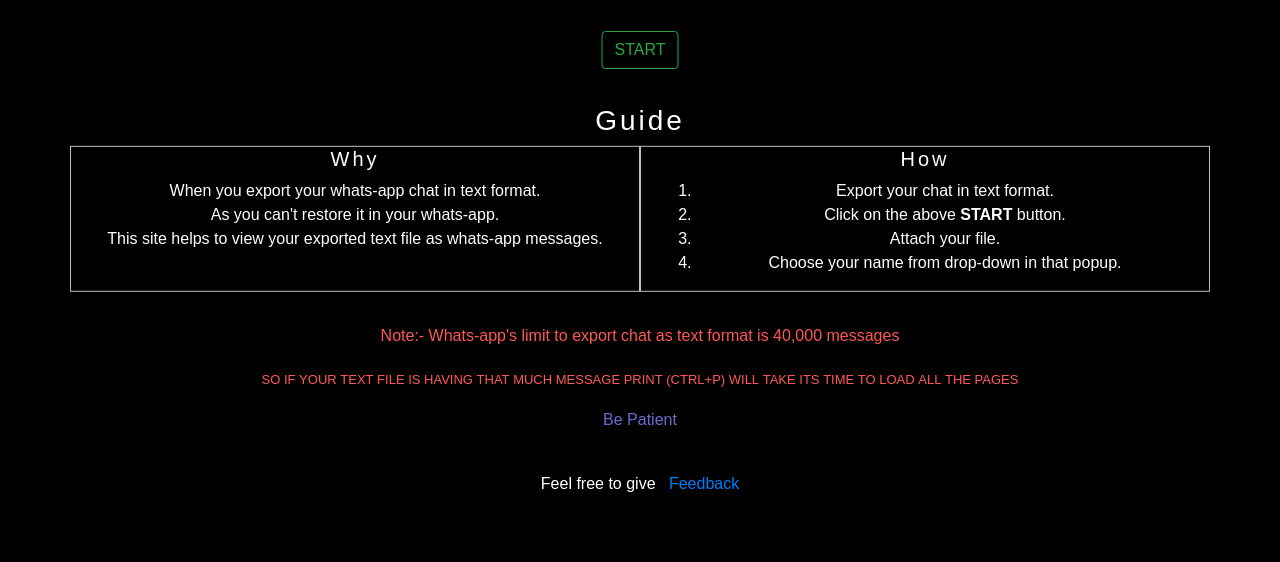
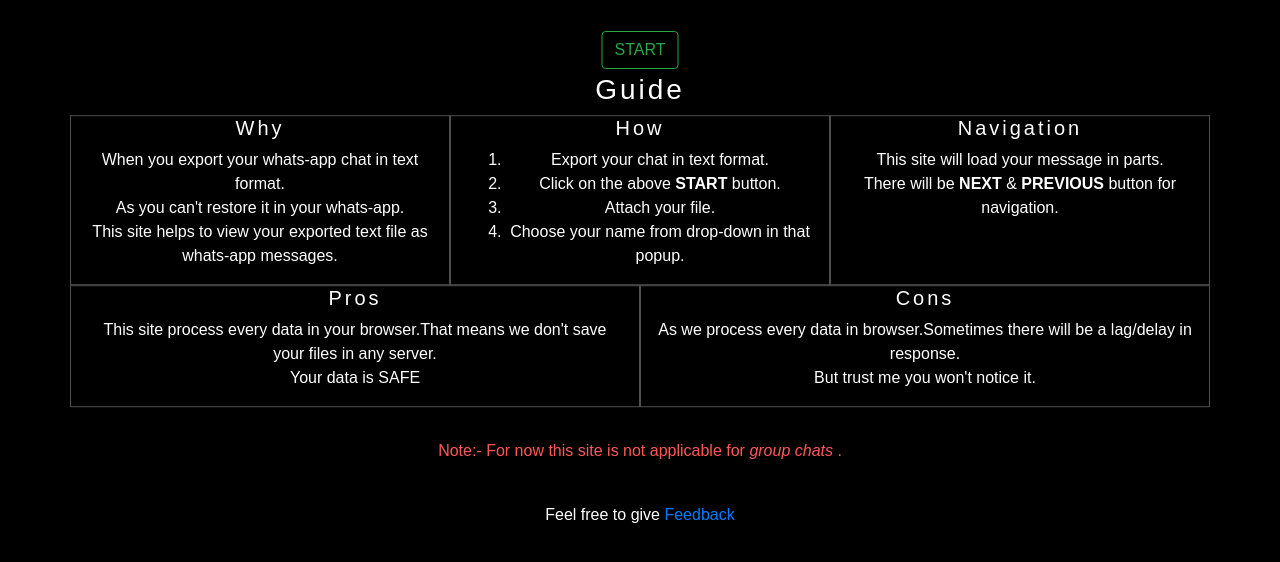
Before and after one commit to harpreetsingh19/whatsapp_chat_viewer, a Vue app: page / in a window 1280 px wide. Shown: the top 562 px of the page. Built offline with nearby package versions, Linux system fonts and the light colour scheme.

Commit message:
guidelines changes

```diff
--- a/src/assets/css/main_css.css
+++ b/src/assets/css/main_css.css
@@ -61,7 +61,7 @@ ul li {
     letter-spacing: 3px;
 }
 .col {
-    border: 1px solid rgb(192, 192, 192);
+    border: 1px solid rgb(79, 79, 79);
     color: white;
 }
 
--- a/src/components/guide.vue
+++ b/src/components/guide.vue
@@ -24,30 +24,44 @@
           <li>Choose your name from drop-down in that popup.</li>
         </ol>
       </b-col>
-      <!-- <b-col>
-          <h5>Print</h5>
+      <b-col>
+          <h5>Navigation</h5>
           <ul>
               <li>
                   This site will load your message in parts.
               </li>
-              <li>There will be a button <strong>NEXT</strong> to go to next page. </li>
-              <li>When you want to save your whole chat in <i>PDF</i> format click on <strong>PRINT</strong> button and then "CTRL+P" </li>
+              <li>There will be <strong>NEXT</strong> & <strong>PREVIOUS</strong> button for navigation. </li>
           </ul>
-      </b-col> -->
+      </b-col>
+    </b-row>
+    <b-row>
+      <b-col>
+        <h5>Pros</h5>
+          <ul>
+              <li>
+                  This site process every data in your browser.That means we don't save your files in any server.
+              </li>
+              <li>Your data is SAFE</li>
+          </ul>
+      </b-col>
+      <b-col>
+        <h5>Cons</h5>
+          <ul>
+              <li>
+                  As we process every data in browser.Sometimes there will be a lag/delay in response.
+              </li>
+              <li>But trust me you won't notice it.</li>
+          </ul>
+      </b-col>
     </b-row>
     <p class="note1">
-      Note:- Whats-app's limit to export chat as text format is 40,000 messages
+      Note:- For now this site is not applicable for <em>group chats</em> .
     </p>
-    <p class="note2">
-      So if your text file is having that much message print (Ctrl+P) will take
-      its time to load all the pages
-    </p>
-    <p class="note3">Be Patient</p>
     <br />
-    <span class="feedback">Feel free to give</span> &nbsp;
+    <span class="feedback">Feel free to give</span>
     <a
       href="mailto:singhh.harpreet19@gmail.com?subject = Feedback about whatsapp chat viewer & body = Bug/Problem:-"
-      >Feedback</a
+      > Feedback</a
     >
   </b-container>
 </template>
```
